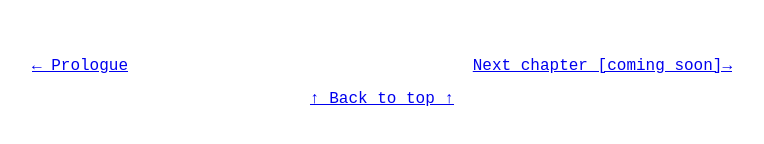
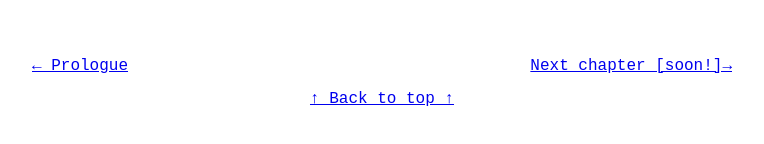
Before and after one commit to jonasholdaway/jonasholdaway.github.io, a plain HTML site: page blog/chapter1.html in a window 1280 px wide. Shown: the part 4058-4202 px from the top of the page, without its empty margins (8-772 px from the left). Drawn offline with Linux system fonts and the light colour scheme.

```diff
--- a/blog/chapter1.html
+++ b/blog/chapter1.html
@@ -99,7 +99,7 @@ The next Friday, I actually hung out with my coworkers outside of work for the f
 
 <div class="page-nav">
     <a href="prologue.html">← Prologue </a>
-    <a href="chapterX.html">Next chapter [coming soon]→ </a>
+    <a href="chapterX.html">Next chapter [soon!]→ </a>
 </div>
 
 <div class="top-link">
```
